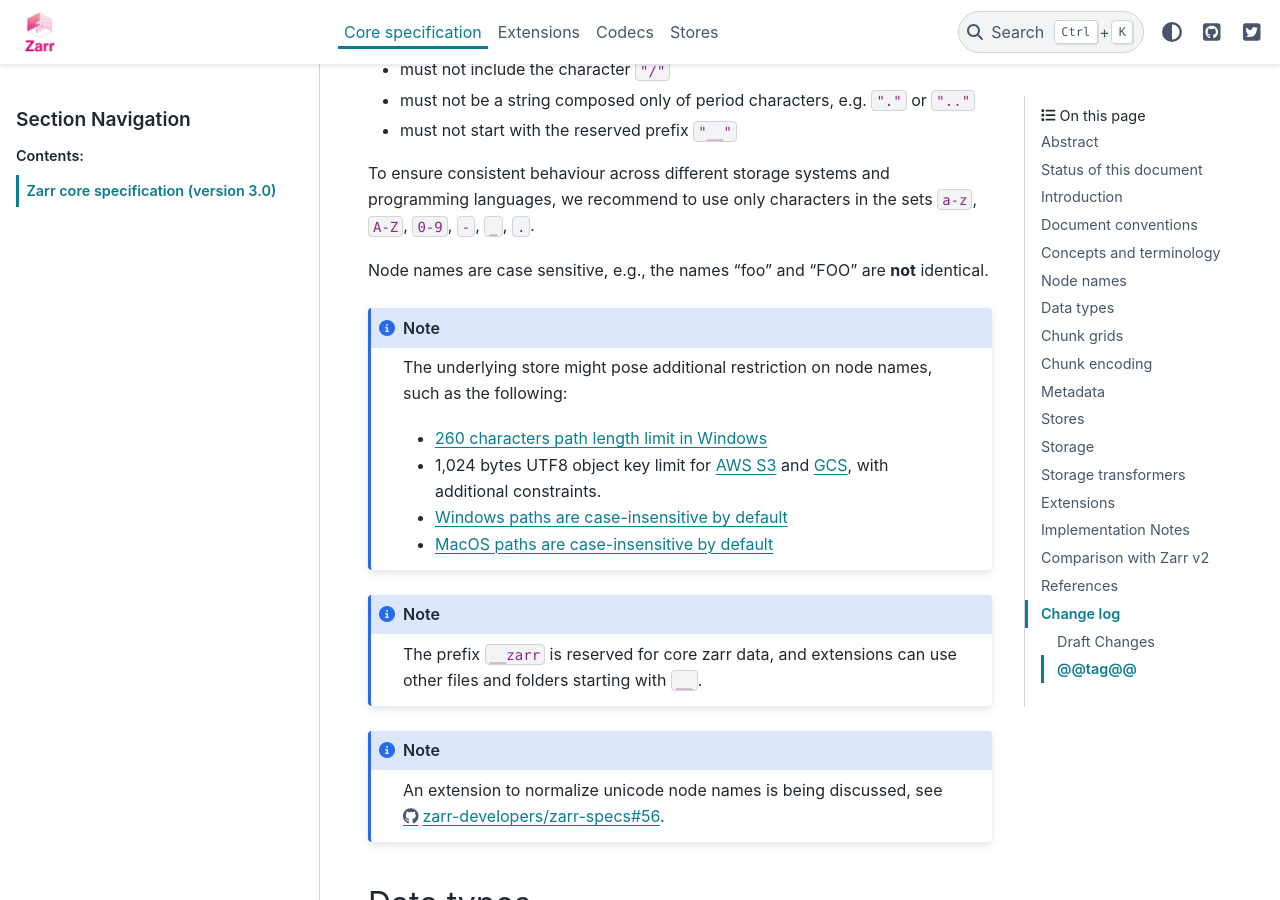
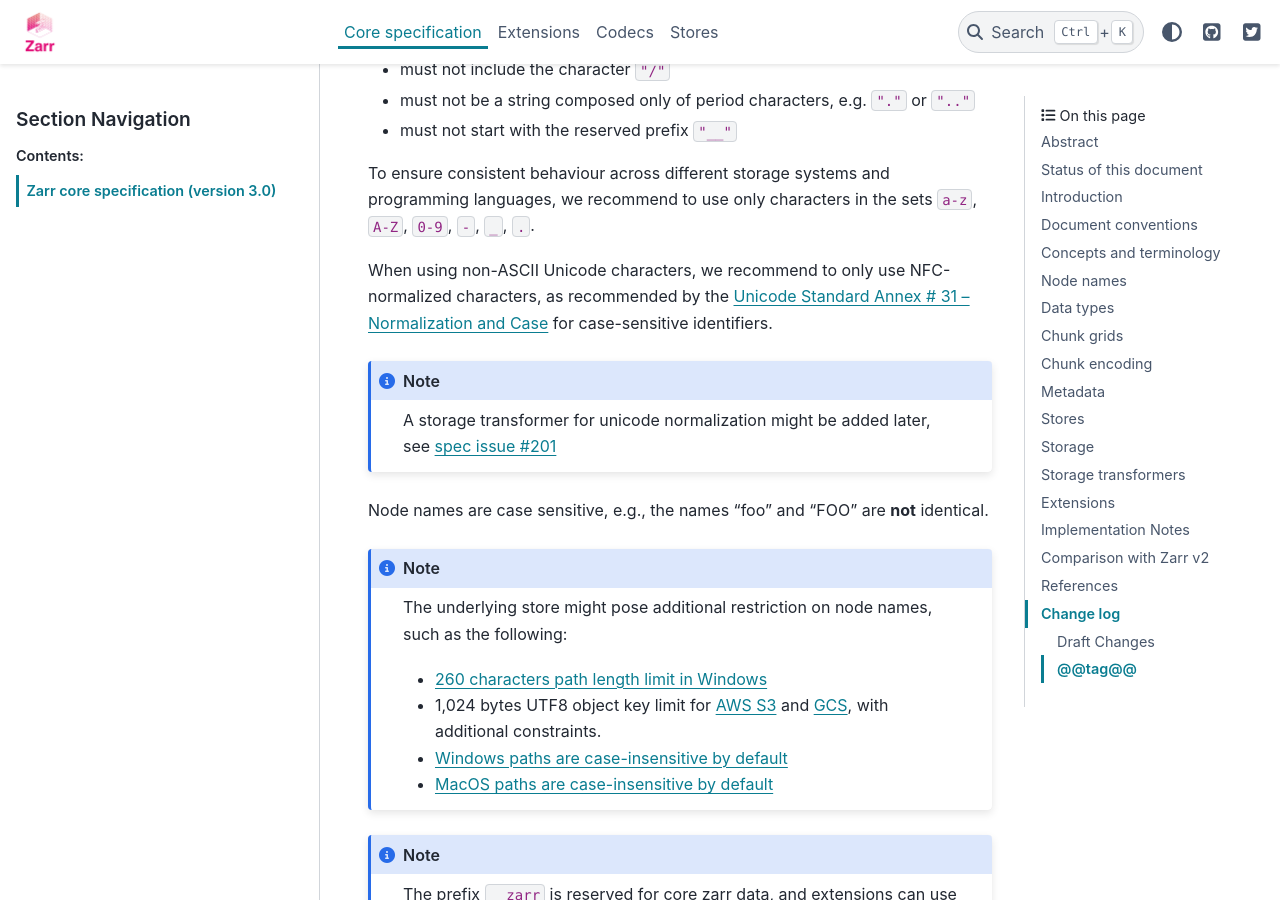
Before and after one commit to zarr-developers/zarr-specs, a Sphinx documentation site: the page built from docs/core/v3.0.rst, in a window 1280 px wide and 900 px high, scrolled down 10163 px. Built offline with Sphinx 7.4.7 and the PyData theme 0.15.4, drawn with Linux system fonts in a browser that asks for light colours.

Commit message:
Recommend unicode NFC normalization

```diff
--- a/docs/core/v3.0.rst
+++ b/docs/core/v3.0.rst
@@ -453,6 +453,15 @@ node names:
 To ensure consistent behaviour across different storage systems and programming
 languages, we recommend to use only characters in the sets ``a-z``, ``A-Z``,
 ``0-9``, ``-``, ``_``, ``.``.
+
+When using non-ASCII Unicode characters, we recommend to only use NFC-normalized
+characters, as recommended by the
+`Unicode Standard Annex # 31 – Normalization and Case <https://www.unicode.org/reports/tr31/#normalization_and_case>`_
+for case-sensitive identifiers.
+
+.. note::
+    A storage transformer for unicode normalization might be added later, see
+    `spec issue #201 <https://github.com/zarr-developers/zarr-specs/issues/201>`_
 
 Node names are case sensitive, e.g., the names "foo" and "FOO" are **not**
 identical.
```
